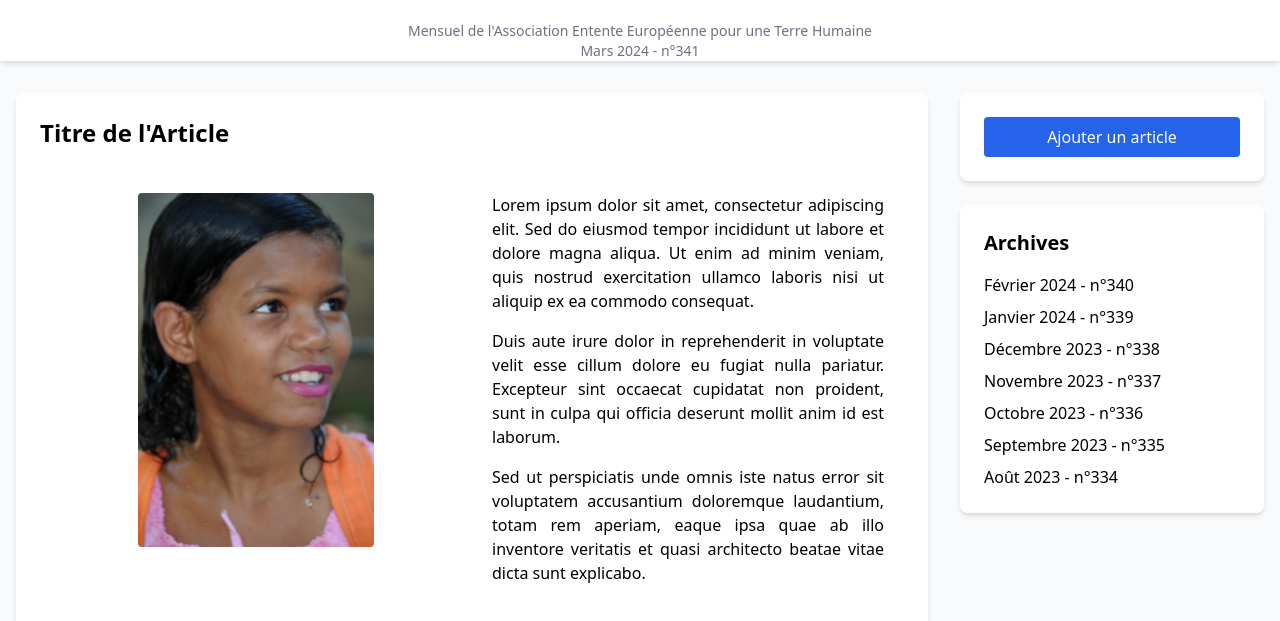
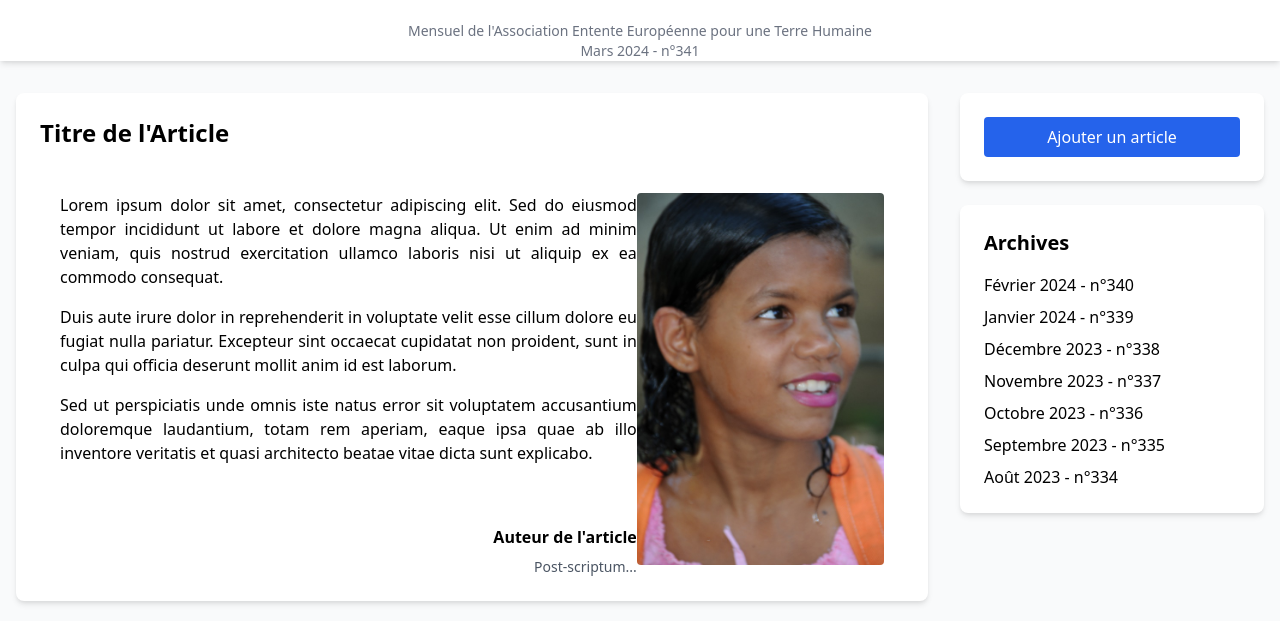
Before and after one commit to terrehumaine/terre-humaine, a plain HTML site: page index.html in a window 1280 px wide. Shown: the part 179-800 px from the top of the page. Drawn offline with nearby package versions, Linux system fonts and the light colour scheme.

Commit message:
experiment with article

```diff
--- a/index.html
+++ b/index.html
@@ -24,7 +24,7 @@
         }
 
         .header-wrapper.scrolled .logo-title {
-            transform: scale(0.8);
+            transform: scale(0.5);
             padding: 0.5rem 0;
         }
 
@@ -35,9 +35,6 @@
         }
 
         .article-content {
-            column-count: 2;
-            column-gap: 40px;
-            position: relative;
             padding: 20px;
         }
         .article-main-text {
@@ -45,25 +42,17 @@
         }
 
         .article-image {
-            width: 60%;
+            width: 30%;
             max-width: 400px;
             margin: 0 auto 20px;
             display: block;
-            shape-outside: url('/articles/2024-12/img1.pgn.jpg');
-            float: none;
+            /* shape-outside: url('/articles/2024-12/img1.pgn.jpg'); */
+            float: right;
             break-inside: avoid;
         }
 
 
-/*         @media (min-width: 768px) {
-            .article-content {
-                display: block;
-            }
 
-            .article-main-text {
-                column-count: 2;
-            }
-        } */
     </style>
 </head>
 <body class="bg-gray-50">
```
Also changed, not shown: 2 other files.
